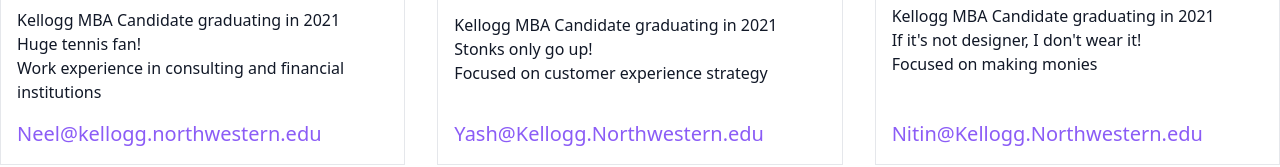
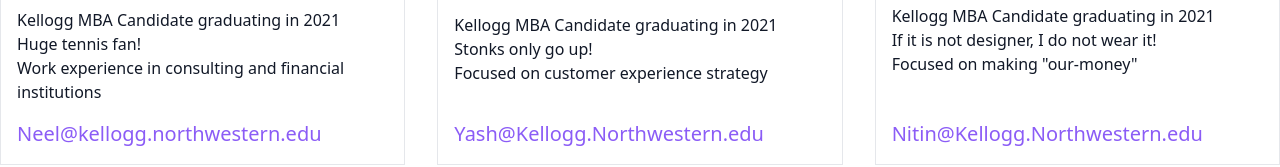
Before and after one commit to ymehta2/final, a website: page aboutUs.html in a window 1280 px wide. Shown: the part 421-588 px from the top of the page. Drawn offline with nearby package versions, Linux system fonts and the light colour scheme.

Commit message:
final push

```diff
--- a/aboutUs.html
+++ b/aboutUs.html
@@ -72,8 +72,8 @@
                   <div class="mb-4 text-gray-900">
                     <ul class="list-none">
                       <li>Kellogg MBA Candidate graduating in 2021</li>
-                      <li>If it's not designer, I don't wear it!</li>
-                      <li>Focused on making monies</li>
+                      <li>If it is not designer, I do not wear it!</li>
+                      <li>Focused on making "our-money"</li>
                     </ul>
                   </div>
                   <div class="mt-auto text-purple-500 text-xl">Nitin@Kellogg.Northwestern.edu</div>
```
